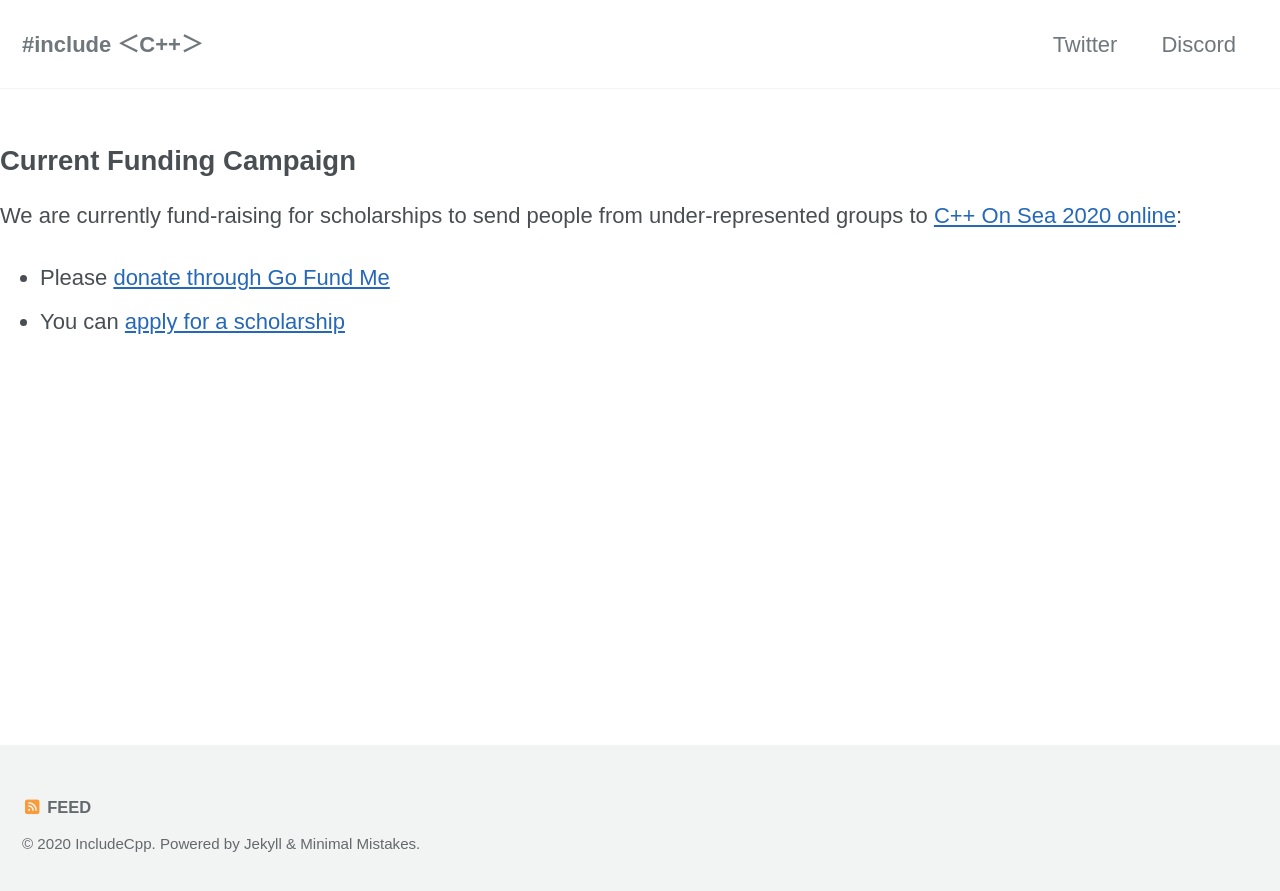
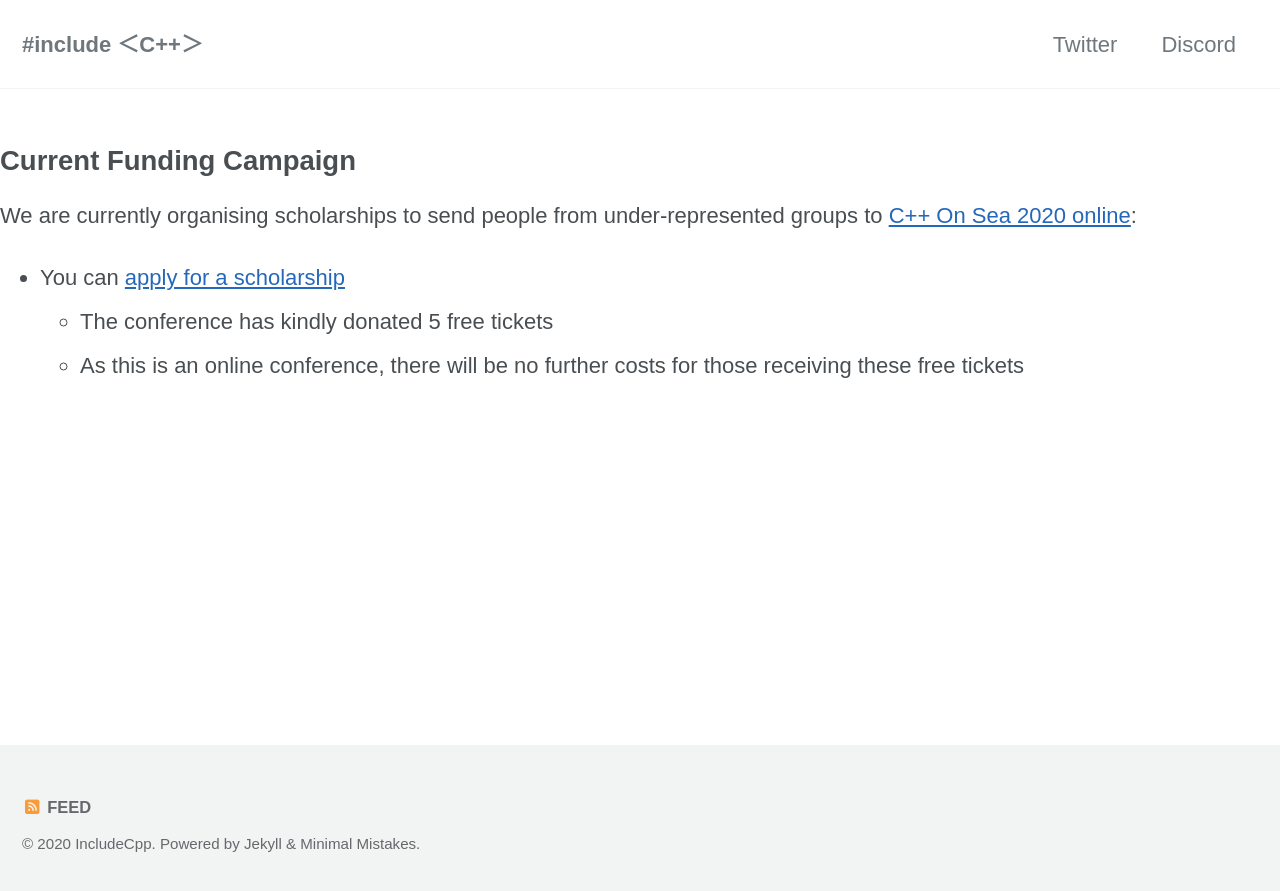
Before and after one commit to include-cpp/include-cpp.github.io, a Jekyll site: the page built from conferences/current_funding_campaign.md, in a window 1280 px wide. Shown: the top 891 px of the page. Built offline with Jekyll 4.4.1, drawn with Linux system fonts in a browser that asks for light colours; cached includes are drawn as plain includes; nearby versions of some CDN libraries; our own code applies the rules of GitHub Pages for plain Markdown files.

Commit message:
No fund-raising needed for C++ on Sea online (#46)
Co-Authored-By: Kate Gregory <kategregory@users.noreply.github.com>

```diff
--- a/conferences/current_funding_campaign.md
+++ b/conferences/current_funding_campaign.md
@@ -1,6 +1,8 @@
 ## Current Funding Campaign
 
-We are currently fund-raising for scholarships to send people from under-represented groups to [C++ On Sea 2020 online](https://cpponsea.uk):
+We are currently organising scholarships to send people from under-represented groups to [C++ On Sea 2020 online](https://cpponsea.uk):
 
-* Please [donate through Go Fund Me](https://www.gofundme.com/f/includecamp-c-on-sea-2020-scholarship-funding)
+<!-- * Please [donate through Go Fund Me](https://www.gofundme.com/f/includecamp-c-on-sea-2020-scholarship-funding) -->
 * You can [apply for a scholarship](https://richardchandler590561.typeform.com/to/hRSPYk)
+    * The conference has kindly donated 5 free tickets
+    * As this is an online conference, there will be no further costs for those receiving these free tickets
```
